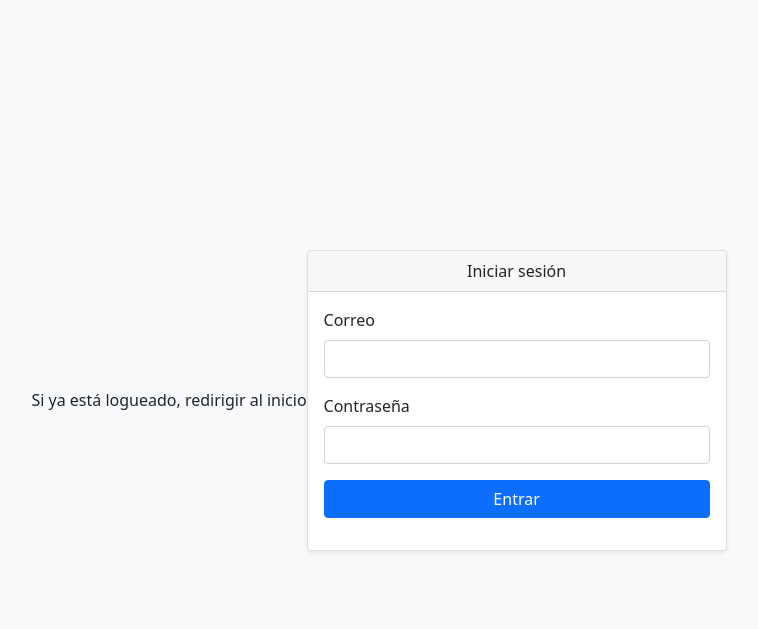
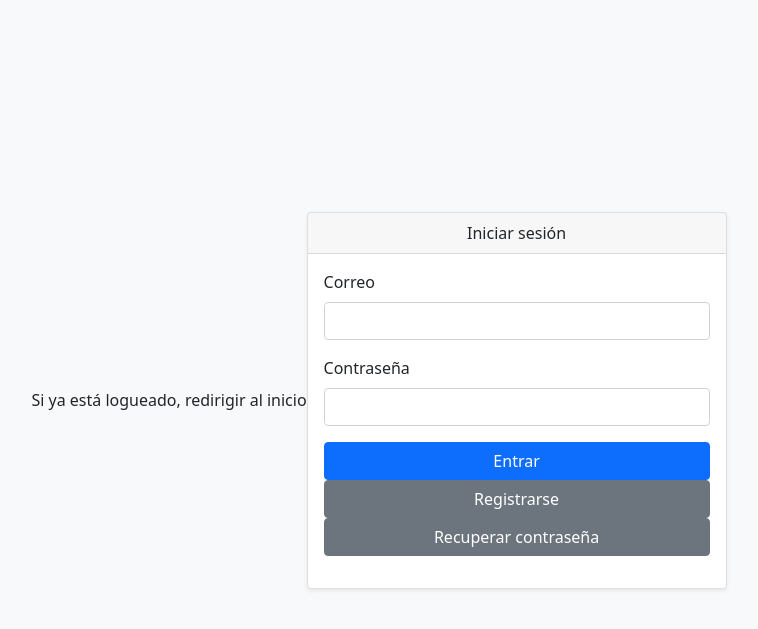
Before and after one commit to LeonardoUPDS/Plan-de-Cuentas-UPDS, a PHP site: page /Plan-de-cuentas-UPDS/AUTH/login.php in a window 1280 px wide. Shown: the top 629 px of the page, without its empty margins (261-1019 px from the left). Run offline with PHP 8.4, Linux system fonts and the light colour scheme.

Commit message:
Boton de recuperar contraseña y registro add

```diff
--- a/AUTH/login.php
+++ b/AUTH/login.php
@@ -38,6 +38,12 @@ if (!empty($_SESSION['idUsuario'])) {
           <div class="d-grid">
             <button class="btn btn-primary" type="submit">Entrar</button>
           </div>
+          <div class="d-grid">
+            <a href="register.php" class="btn btn-secondary">Registrarse</a>
+          </div>
+          <div class="d-grid">
+            <a href="recuperar_password.php" class="btn btn-secondary">Recuperar contraseña</a>
+          </div>
         </form>
       </div>
     </div>
--- a/BD/config.php
+++ b/BD/config.php
@@ -1,7 +1,7 @@
 <?php
 // true = PRODUCCIÓN (InfinityFree)
 // false = LOCAL (XAMPP)
-define('PRODUCCION', true);
+define('PRODUCCION', false);
 
 if (PRODUCCION) {
     // 🌍 INFINITYFREE
```
